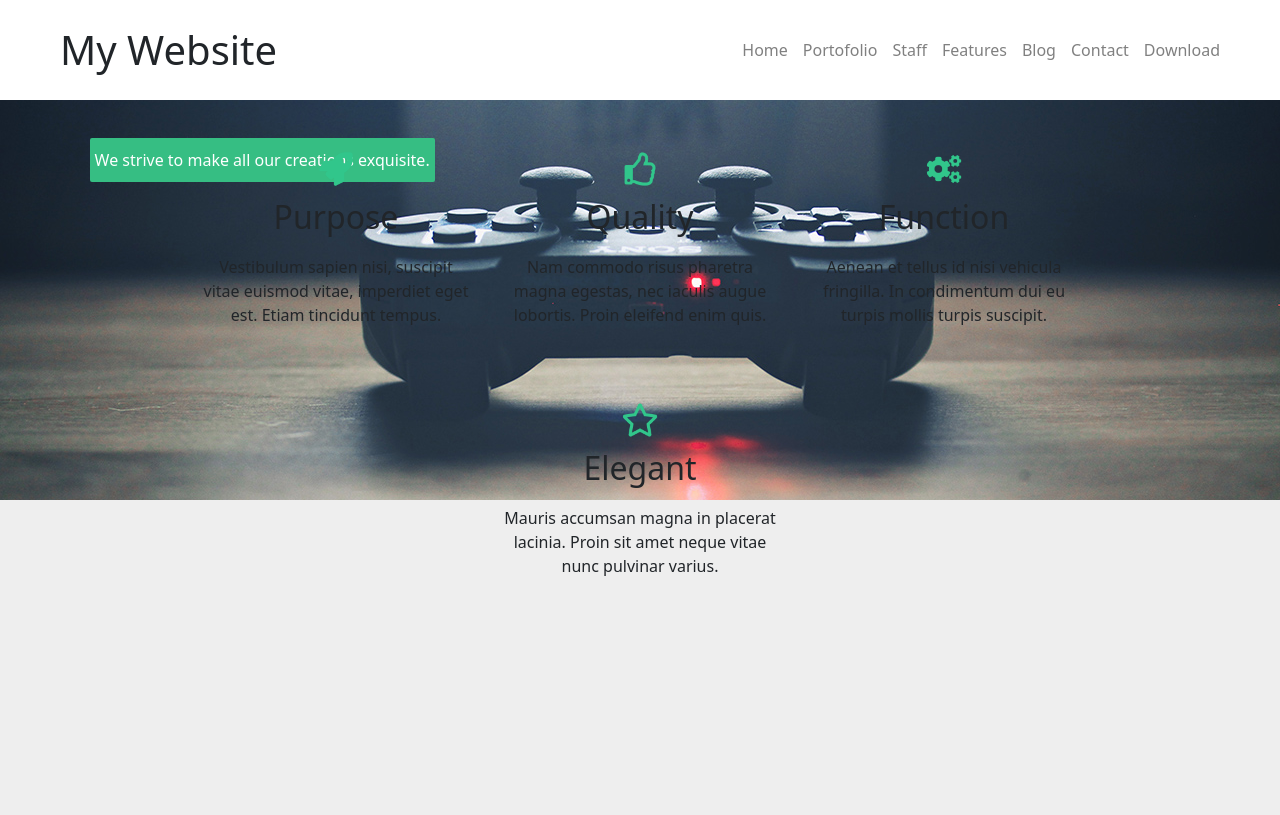
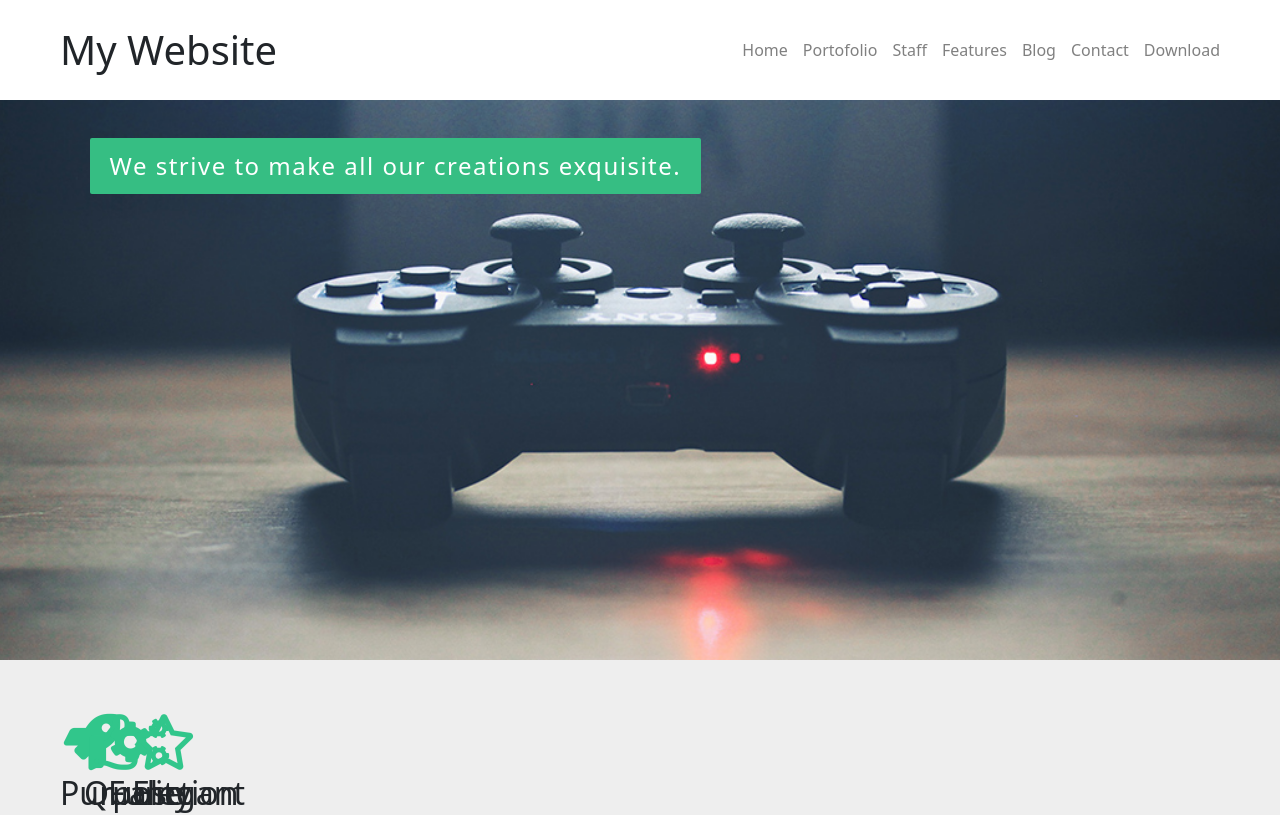
Before and after one commit to Shensson/webuild-assign1, a website built with Vite: page index.html in a window 1280 px wide. Shown: the top 815 px of the page. Built offline with nearby package versions, Linux system fonts and the light colour scheme.

Commit message:
fixed some more

```diff
--- a/index.html
+++ b/index.html
@@ -31,32 +31,32 @@
         </header>
         <main class="main-section">
         <!--hero-->
-          <div class="hero">
-            <p class="">We strive to make all our creations exquisite.</p>
+          <div class="row hero">
+                        <p class="">We strive to make all our creations exquisite.</p>
           </div>
         <!--percs-->
-        <div class="percs row d-flex align-items-center justify-content-center gap-2">
-          <div class="col-3 percs-container ">
+        <div class=" row features-container text-center">
+          <div class="col-lg-3 col-xl-3 col-sm-12 features ">
             <img class="" src="imgs/icon-1.png" alt="">
             <h2>Purpose</h2>
             <p>Vestibulum sapien nisi, suscipit vitae euismod vitae,
               imperdiet eget est. Etiam tincidunt tempus.
             </p>
           </div>
-          <div class="col-3 percs-container">
+          <div class="col-lg-3 col-xl-3 col-sm-12 features">
             <img class="" src="imgs/icon-2.png" alt="">
             <h2>Quality</h2>
             <p>Nam commodo risus pharetra magna egestas, nec
               iaculis augue lobortis. Proin eleifend enim quis.</p>
           </div>
-          <div class="col-3 percs-container">
+          <div class="col-lg-3 col-xl-3 col-sm-12 features">
             <img class="" src="imgs/icon-3.png" alt="">
             <h2>Function</h2>
             <p>Aenean et tellus id nisi vehicula fringilla. In
               condimentum dui eu turpis mollis turpis suscipit.
             </p>
           </div>
-          <div class="col-3 percs-container">
+          <div class="col-lg-3 col-xl-3 col-sm-12 features">
             <img class="" src="imgs/icon-4.png" alt="">
             <h2>Elegant</h2>
             <p>Mauris accumsan magna in placerat lacinia. Proin sit
--- a/style.css
+++ b/style.css
@@ -24,6 +24,8 @@ header{
   margin: 0;
 }
 .header {
+  position: relative;
+  z-index: 1;
   background-color: white;
   height: 100px;
   width: 100vw;
@@ -63,20 +65,20 @@ header{
 .main-section {
   width: 100%;
   margin: 0;
-  padding: 0;
+  padding: 0 !important;
+  height: 100% !important;
 }
 /*hero start*/
+
 .hero {
-  position: absolute;
-  left: 0;
-  width: 100%;
-  height: 50vh;
+  position: relative;
+  left: 0 ;
+  width: 100vw;
+  height: 70vh;
   background-image: url(imgs/hero.jpg);
   background-size: cover;
   background-position: center;
-  display: flex;
-  align-items: center;
-  justify-content: center;
+  margin: 0 !important;
 }
 
 .hero p {
@@ -91,36 +93,40 @@ header{
   margin: 0;
 }
 
-.percs{
+.features-container{
   display: flex;
-  justify-content: s;
+  top: 50px;
+  position: relative;
+  padding: 0px 60px;
 }
-
-.percs-container{
-  position: relative;
-  padding-top: 50px;
-  display: flex;
-  flex-direction: column;
-  justify-content: center;
-  align-items: center;
-  gap: 10px;
-}
-.percs-container img{
-  height: 3vw;
-}
-.percs-container p{
-  text-align: center;
+.features{
+  width: 20px;
 }
 @media screen and (max-width: 568px){
   .hero{
+    display: flex;
+    align-items: center;
     justify-content: space-around;
-    height: 20vh;
+    height: 20vh !important;
   }
+
   .hero p{
     font-size: 0.9rem;
   }
 }
 @media screen and (max-width: 992px){
+  .hero{
+    height: 40vh;
+  }
+
+  .hero p{
+    font-size: 0.9rem;
+  }
+}
+@media screen and (min-width: 768px) and (max-width: 992px){
+  .hero{
+    height: 40vh;
+  }
 
   .hero p{
     font-size: 0.9rem;
@@ -145,7 +151,16 @@ header{
     left: 7vw;
   }
 }
+@media screen and (max-width: 768px){
+
+}
 @media  screen and (min-width: 1200px) {
+  .hero p{
+    font-size: 1.5rem;
+    font-weight: 400;
+    letter-spacing: 1.5px;
+    padding: 10px 20px;
+  }
   .header{
     padding: 0 60px;
   }
```
